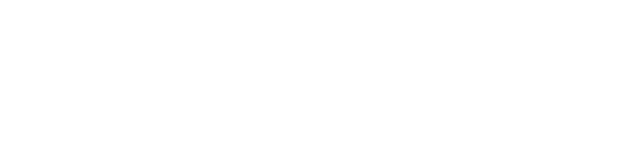
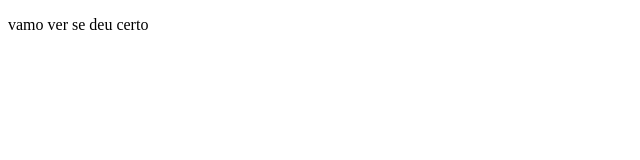
Before and after one commit to Budokay/html5, a plain HTML site: page html5.html in a window 1280 px wide. Shown: the whole page, without its empty margins (0-640 px from the left). Drawn offline with Linux system fonts and the light colour scheme.

Commit message:
Update html5.html

```diff
--- a/html5.html
+++ b/html5.html
@@ -6,6 +6,6 @@
     <title>Document</title>
 </head>
 <body>
-
+    <p>vamo ver se deu certo</p>
 </body>
 </html>
```
